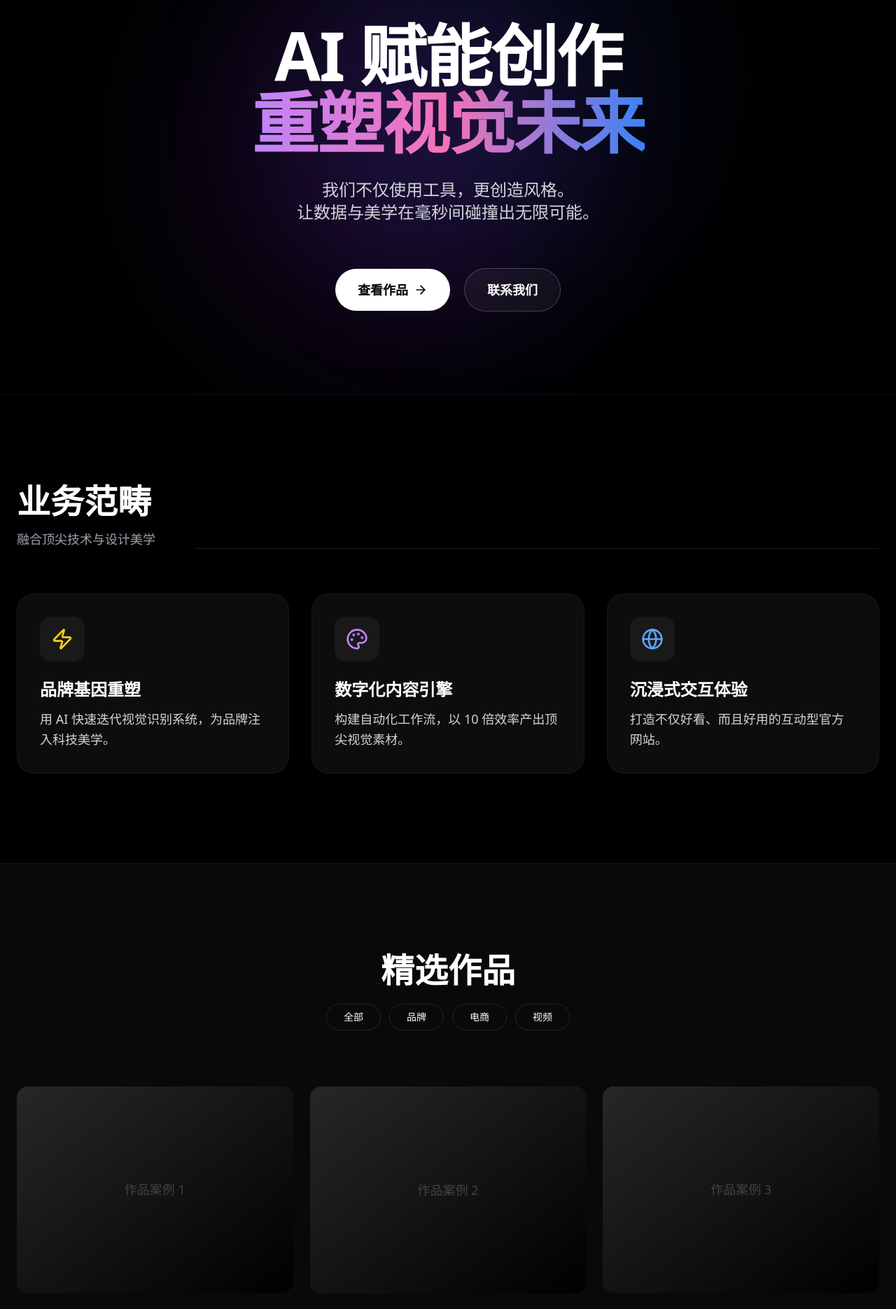
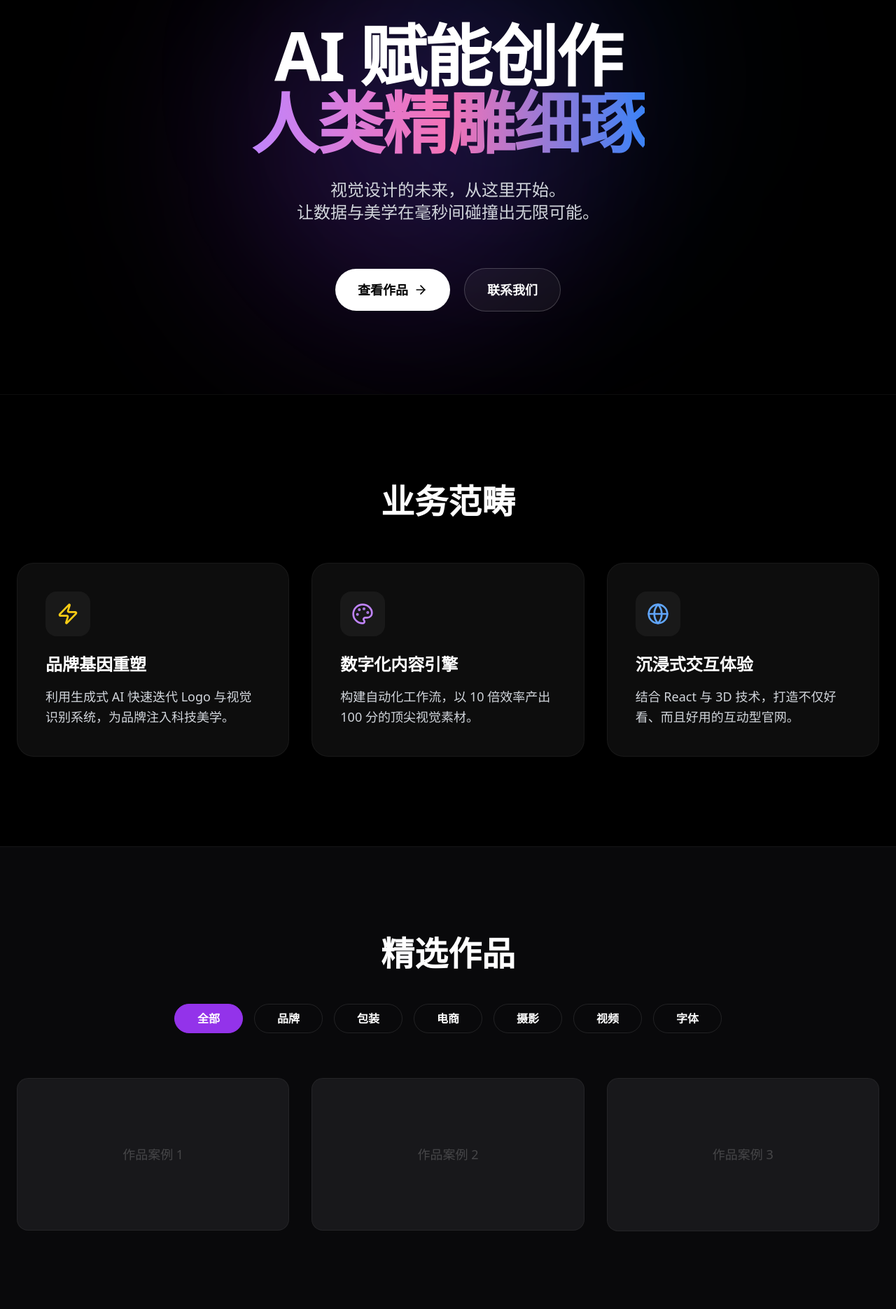
Before and after one commit to 1524352/my-design-site, a React (Vite) app: page / in a window 1280 px wide. Shown: the part 237-2107 px from the top of the page at 70% size. Built offline with nearby package versions, Linux system fonts and the light colour scheme.

Commit message:
restore classic premium UI and update contact info

```diff
--- a/src/App.tsx
+++ b/src/App.tsx
@@ -2,59 +2,51 @@ import React, { useState, useEffect } from 'react';
 import { motion, AnimatePresence } from 'framer-motion';
 import {
   Sparkles, ArrowRight, Brain, Zap, Palette, Globe,
-  ArrowLeft, Mail, MessageCircle, Layers, Phone
+  ArrowLeft, Mail, MessageCircle, Layers
 } from 'lucide-react';
 
-// --- 核心数据 ---
+// --- 数据定义 ---
 
-const services = [
-  {
-    icon: <Zap className="w-8 h-8 text-yellow-400" />,
-    title: "品牌基因重塑",
-    desc: "用 AI 快速迭代视觉识别系统，为品牌注入科技美学。"
-  },
-  {
-    icon: <Palette className="w-8 h-8 text-purple-400" />,
-    title: "数字化内容引擎",
-    desc: "构建自动化工作流，以 10 倍效率产出顶尖视觉素材。"
-  },
-  {
-    icon: <Globe className="w-8 h-8 text-blue-400" />,
-    title: "沉浸式交互体验",
-    desc: "打造不仅好看、而且好用的互动型官方网站。"
-  }
+const categories = [
+  { id: 'all', name: '全部' },
+  { id: 'branding', name: '品牌' },
+  { id: 'packaging', name: '包装' },
+  { id: 'ecommerce', name: '电商' },
+  { id: 'photography', name: '摄影' },
+  { id: 'video', name: '视频' },
+  { id: 'font', name: '字体' },
 ];
 
-// 团队成员 - 已更新为罗小总系列 + 彩色亚洲帅哥头像
 const teamMembers = [
   {
     name: "罗小总",
-    role: "创始人",
-    // 帅气亚洲男生1 (商务范)
-    image: "https://images.unsplash.com/photo-1560250097-0b93528c311a?w=400&h=400&fit=crop&q=80"
+    role: "创始人 & 创意总监",
+    desc: "10年 4A 广告公司经验，致力于探索 AI 与人类创意的边界。",
+    image: "https://images.unsplash.com/photo-1560250097-0b93528c311a?w=400&h=400&fit=crop"
   },
   {
     name: "黎小总",
-    role: "AI 架构师",
-    // 帅气亚洲男生2 (极客范)
-    image: "https://images.unsplash.com/photo-1519085360753-af0119f7cbe7?w=400&h=400&fit=crop&q=80"
+    role: "首席 AI 架构师",
+    desc: "前硅谷算法工程师，负责开发 Studio 专属的生成式设计工作流。",
+    image: "https://images.unsplash.com/photo-1519085360753-af0119f7cbe7?w=400&h=400&fit=crop"
   },
   {
     name: "段小总",
-    role: "设计总监",
-    // 帅气亚洲男生3 (艺术范)
-    image: "https://images.unsplash.com/photo-1506794778202-cad84cf45f1d?w=400&h=400&fit=crop&q=80"
+    role: "资深视觉设计师",
+    desc: "对色彩与排版有极致追求，擅长将冷冰冰的技术转化为有温度的设计。",
+    image: "https://images.unsplash.com/photo-1506794778202-cad84cf45f1d?w=400&h=400&fit=crop"
   },
   {
     name: "黄小总",
-    role: "交付经理",
-    // 帅气亚洲男生4 (亲和力)
-    image: "https://images.unsplash.com/photo-1507003211169-0a1dd7228f2d?w=400&h=400&fit=crop&q=80"
+    role: "项目交付经理",
+    desc: "确保每一个创意都能按时、高质量地落地，是客户最信赖的伙伴。",
+    image: "https://images.unsplash.com/photo-1507003211169-0a1dd7228f2d?w=400&h=400&fit=crop"
   }
 ];
 
 function App() {
   const [currentPage, setCurrentPage] = useState('home');
+  const [activeCategory, setActiveCategory] = useState('all');
 
   useEffect(() => {
     window.scrollTo(0, 0);
@@ -79,9 +71,9 @@ function App() {
       initial={{ opacity: 0 }}
       animate={{ opacity: 1 }}
       exit={{ opacity: 0 }}
-      transition={{ duration: 0.5 }}
-      className="min-h-screen bg-black text-white selection:bg-purple-500 selection:text-white font-sans"
+      className="min-h-screen bg-black text-white selection:bg-purple-500 selection:text-white"
     >
+      {/* 导航栏 */}
       <nav className="fixed w-full z-50 px-6 py-6 bg-black/60 backdrop-blur-xl border-b border-white/5">
         <div className="max-w-7xl mx-auto flex justify-between items-center">
           <div
@@ -89,16 +81,16 @@ function App() {
             onClick={() => window.scrollTo({ top: 0, behavior: 'smooth' })}
           >
             <Brain className="w-8 h-8 text-purple-500" />
-            <span className="font-bold">HAIKE</span> <span className="text-purple-500 font-light">AI STUDIO</span>
+            HAIKE <span className="text-purple-500 font-light">AI STUDIO</span>
           </div>
 
-          <div className="hidden md:flex items-center gap-8 text-sm font-medium tracking-wide">
-            <button onClick={() => scrollToSection('about')} className="hover:text-purple-400 transition-colors">关于我们</button>
+          <div className="hidden md:flex gap-8 text-sm font-medium items-center">
+            <button onClick={() => window.scrollTo({top:0, behavior:'smooth'})} className="hover:text-purple-400 transition-colors">关于我们</button>
             <button onClick={() => scrollToSection('services')} className="hover:text-purple-400 transition-colors">业务范畴</button>
             <button onClick={() => scrollToSection('work')} className="hover:text-purple-400 transition-colors">精选作品</button>
             <button
               onClick={() => setCurrentPage('contact')}
-              className="px-6 py-2 bg-white text-black rounded-full font-bold hover:bg-purple-600 hover:text-white transition-all duration-300"
+              className="px-6 py-2 bg-white text-black rounded-full font-bold hover:bg-purple-600 hover:text-white transition-all"
             >
               联系我们
             </button>
@@ -106,8 +98,9 @@ function App() {
         </div>
       </nav>
 
-      <section id="about" className="relative min-h-screen flex items-center justify-center px-6 pt-20 overflow-hidden">
-        <div className="absolute inset-0 w-full h-full pointer-events-none">
+      {/* 英雄视觉区 */}
+      <section className="relative min-h-screen flex items-center justify-center px-6 pt-20 overflow-hidden">
+        <div className="absolute inset-0 pointer-events-none">
           <div className="absolute top-1/4 left-1/4 w-[500px] h-[500px] bg-purple-600/20 rounded-full blur-[128px]" />
           <div className="absolute bottom-1/4 right-1/4 w-[500px] h-[500px] bg-blue-600/10 rounded-full blur-[128px]" />
         </div>
@@ -116,41 +109,26 @@ function App() {
           <motion.div
             initial={{ opacity: 0, y: 20 }}
             animate={{ opacity: 1, y: 0 }}
-            className="inline-flex items-center gap-2 px-4 py-2 rounded-full bg-white/5 border border-white/10 text-purple-300 backdrop-blur-sm"
+            className="inline-flex items-center gap-2 px-4 py-2 rounded-full bg-white/5 border border-white/10 text-purple-300"
           >
             <Sparkles className="w-4 h-4" />
             <span className="text-sm font-medium tracking-widest uppercase">AI Meets Creativity</span>
           </motion.div>
 
-          <motion.h1
-            initial={{ opacity: 0, y: 30 }}
-            animate={{ opacity: 1, y: 0 }}
-            transition={{ delay: 0.1 }}
-            className="text-6xl md:text-8xl font-bold tracking-tight leading-none"
-          >
+          <h1 className="text-6xl md:text-8xl font-bold tracking-tight leading-none">
             AI 赋能创作
             <br />
             <span className="text-transparent bg-clip-text bg-gradient-to-r from-purple-400 via-pink-400 to-blue-500">
-              重塑视觉未来
+              人类精雕细琢
             </span>
-          </motion.h1>
+          </h1>
 
-          <motion.p
-            initial={{ opacity: 0, y: 30 }}
-            animate={{ opacity: 1, y: 0 }}
-            transition={{ delay: 0.2 }}
-            className="text-xl md:text-2xl text-gray-300 max-w-2xl mx-auto font-light leading-relaxed"
-          >
-            我们不仅使用工具，更创造风格。
+          <p className="text-xl md:text-2xl text-gray-300 max-w-2xl mx-auto font-light leading-relaxed">
+            视觉设计的未来，从这里开始。
             <br />让数据与美学在毫秒间碰撞出无限可能。
-          </motion.p>
+          </p>
 
-          <motion.div
-            initial={{ opacity: 0, y: 30 }}
-            animate={{ opacity: 1, y: 0 }}
-            transition={{ delay: 0.3 }}
-            className="flex flex-col sm:flex-row gap-5 justify-center items-center pt-8"
-          >
+          <div className="flex flex-col sm:flex-row gap-5 justify-center items-center pt-8">
             <button
               onClick={() => scrollToSection('work')}
               className="px-8 py-4 bg-white text-black rounded-full font-bold text-lg hover:bg-gray-200 transition-all flex items-center gap-2 group"
@@ -158,33 +136,30 @@ function App() {
               查看作品
               <ArrowRight className="w-5 h-5 group-hover:translate-x-1 transition-transform" />
             </button>
+
             <button
               onClick={() => setCurrentPage('contact')}
-              className="px-8 py-4 bg-white/5 text-white border border-white/20 rounded-full font-bold text-lg hover:bg-white/10 hover:border-white transition-all"
+              className="px-8 py-4 bg-white/5 text-white border border-white/20 rounded-full font-bold text-lg hover:bg-white/10 transition-all"
             >
               联系我们
             </button>
-          </motion.div>
+          </div>
         </div>
       </section>
 
+      {/* 业务范畴 */}
       <section id="services" className="py-32 px-6 border-t border-white/5">
         <div className="max-w-7xl mx-auto">
-          <div className="flex flex-col md:flex-row justify-between items-end mb-16 gap-6">
-            <div>
-              <h2 className="text-4xl md:text-5xl font-bold mb-4">业务范畴</h2>
-              <p className="text-gray-400 text-lg">融合顶尖技术与设计美学</p>
-            </div>
-            <div className="w-full md:w-auto h-px bg-white/10 flex-1 ml-8" />
-          </div>
-
+          <h2 className="text-4xl md:text-5xl font-bold mb-16 text-center">业务范畴</h2>
           <div className="grid md:grid-cols-3 gap-8">
-            {services.map((service, i) => (
-              <div key={i} className="p-8 rounded-3xl bg-white/5 border border-white/5 hover:border-purple-500/50 hover:bg-white/10 transition-all duration-300 group">
-                <div className="mb-6 p-4 rounded-2xl bg-white/5 w-fit group-hover:scale-110 transition-transform duration-500">
-                  {service.icon}
-                </div>
-                <h3 className="text-2xl font-bold mb-3">{service.title}</h3>
+            {[
+              { icon: <Zap className="w-8 h-8 text-yellow-400" />, title: "品牌基因重塑", desc: "利用生成式 AI 快速迭代 Logo 与视觉识别系统，为品牌注入科技美学。" },
+              { icon: <Palette className="w-8 h-8 text-purple-400" />, title: "数字化内容引擎", desc: "构建自动化工作流，以 10 倍效率产出 100 分的顶尖视觉素材。" },
+              { icon: <Globe className="w-8 h-8 text-blue-400" />, title: "沉浸式交互体验", desc: "结合 React 与 3D 技术，打造不仅好看、而且好用的互动型官网。" }
+            ].map((service, i) => (
+              <div key={i} className="p-10 rounded-3xl bg-white/5 border border-white/5 hover:bg-white/10 transition-all group">
+                <div className="mb-6 p-4 rounded-2xl bg-white/5 w-fit group-hover:scale-110 transition-transform">{service.icon}</div>
+                <h3 className="text-2xl font-bold mb-4">{service.title}</h3>
                 <p className="text-gray-300 text-lg leading-relaxed">{service.desc}</p>
               </div>
             ))}
@@ -192,31 +167,29 @@ function App() {
         </div>
       </section>
 
+      {/* 作品展示 */}
       <section id="work" className="py-32 px-6 border-t border-white/5 bg-zinc-950">
         <div className="max-w-7xl mx-auto">
-          <div className="text-center mb-20">
-            <h2 className="text-4xl md:text-5xl font-bold mb-6">精选作品</h2>
-            <div className="flex flex-wrap justify-center gap-3">
-              {['全部', '品牌', '电商', '视频'].map((cat) => (
-                <button key={cat} className="px-6 py-2 rounded-full border border-white/10 hover:bg-white hover:text-black transition-all text-sm font-medium">
-                  {cat}
+          <h2 className="text-4xl md:text-5xl font-bold mb-12 text-center">精选作品</h2>
+          <div className="flex flex-wrap justify-center gap-4 mb-16">
+            {categories.map((cat) => (
+              <button
+                key={cat.id}
+                onClick={() => setActiveCategory(cat.id)}
+                className={`px-8 py-2 rounded-full text-base font-bold transition-all border ${
+                  activeCategory === cat.id ? 'bg-purple-600 border-purple-600 text-white' : 'bg-transparent border-white/10 text-white hover:bg-white/5'
+                }`}
+              >
+                {cat.name}
               </button>
             ))}
           </div>
-          </div>
-
-          <div className="grid md:grid-cols-2 lg:grid-cols-3 gap-6">
-            {[1, 2, 3, 4, 5, 6].map((item) => (
-              <div key={item} className="group relative aspect-[4/3] bg-zinc-900 rounded-2xl overflow-hidden cursor-pointer">
-                <div className="absolute inset-0 bg-gradient-to-br from-zinc-800 to-black group-hover:scale-105 transition-transform duration-700" />
-                <div className="absolute inset-0 flex items-center justify-center">
-                  <span className="text-white/20 text-lg font-medium">作品案例 {item}</span>
-                </div>
-                <div className="absolute inset-0 bg-purple-900/80 opacity-0 group-hover:opacity-100 transition-opacity duration-300 flex items-center justify-center">
-                  <div className="text-center transform translate-y-4 group-hover:translate-y-0 transition-transform duration-300">
-                    <p className="text-white font-bold text-xl mb-2">项目名称</p>
-                    <p className="text-white/80 text-sm">点击查看详情</p>
-                  </div>
+          <div className="grid md:grid-cols-3 gap-8 min-h-[400px]">
+            {[1, 2, 3].map((item) => (
+              <div key={item} className="group relative aspect-video bg-zinc-900 rounded-2xl overflow-hidden border border-white/5 cursor-pointer">
+                <div className="absolute inset-0 flex items-center justify-center text-white/20 text-lg">作品案例 {item}</div>
+                <div className="absolute inset-0 bg-purple-900/80 opacity-0 group-hover:opacity-100 transition-opacity flex items-center justify-center">
+                  <span className="text-white text-xl font-bold">查看详情</span>
                 </div>
               </div>
             ))}
@@ -224,21 +197,24 @@ function App() {
         </div>
       </section>
 
+      {/* 底部引导 */}
       <section className="py-32 px-6 text-center">
         <div className="max-w-4xl mx-auto space-y-8">
           <h2 className="text-4xl md:text-6xl font-bold tracking-tight">准备好开始了吗？</h2>
-          <p className="text-xl text-gray-400">让我们一起探索 AI 设计的无限边界。</p>
-          <button
-            onClick={() => setCurrentPage('contact')}
-            className="px-10 py-5 bg-white text-black rounded-full font-bold text-xl hover:scale-105 transition-transform"
-          >
-            立即咨询
+          <p className="text-xl text-gray-400">让我们一起探索 AI 赋能设计的无限边界。</p>
+          <div className="pt-8">
+            <button onClick={() => setCurrentPage('contact')} className="px-12 py-6 bg-white text-black rounded-full font-bold text-2xl hover:scale-105 transition-transform shadow-[0_0_40px_rgba(255,255,255,0.1)]">
+              开始合作
             </button>
+          </div>
         </div>
       </section>
 
-      <footer className="py-8 border-t border-white/10 text-center text-gray-500 text-sm">
-        <p>© 2026 HAIKE AI STUDIO. All Rights Reserved.</p>
+      <footer className="py-12 border-t border-white/5 px-6 bg-black text-center">
+        <div className="max-w-7xl mx-auto flex flex-col md:flex-row justify-between items-center gap-6">
+          <div className="text-white/40 text-base">© 2026 HAIKE AI STUDIO. 保留所有权利。</div>
+          <div className="text-xl font-bold text-white">haike-ai.zeabur.app</div>
+        </div>
       </footer>
     </motion.div>
   );
@@ -246,77 +222,55 @@ function App() {
   // --- 联系我们页面 ---
   const Contact = () => (
     <motion.div
-      initial={{ opacity: 0, x: 20 }}
-      animate={{ opacity: 1, x: 0 }}
-      exit={{ opacity: 0, x: -20 }}
-      transition={{ duration: 0.5 }}
-      className="min-h-screen bg-black text-white selection:bg-purple-500 selection:text-white font-sans"
+      initial={{ opacity: 0, x: 20 }} animate={{ opacity: 1, x: 0 }} exit={{ opacity: 0, x: -20 }}
+      className="min-h-screen bg-black text-white selection:bg-purple-500"
     >
-      <nav className="fixed w-full z-50 px-6 py-6">
-        <div className="max-w-7xl mx-auto flex justify-between items-center">
+      <nav className="fixed w-full z-50 px-6 py-6 flex justify-between items-center">
         <button
           onClick={() => setCurrentPage('home')}
-            className="flex items-center gap-2 text-white/80 hover:text-white transition-colors group px-4 py-2 rounded-full bg-white/5 backdrop-blur-md border border-white/10"
+          className="flex items-center gap-2 text-white hover:text-purple-500 transition-colors group px-4 py-2 rounded-full bg-white/5 border border-white/10"
         >
           <ArrowLeft className="w-5 h-5 group-hover:-translate-x-1 transition-transform" />
-            <span>返回首页</span>
+          <span className="font-bold">返回首页</span>
         </button>
+        <div className="text-xl font-bold flex items-center gap-2">
+          <Brain className="w-6 h-6 text-purple-500" /> HAIKE AI
         </div>
       </nav>
 
       <div className="max-w-7xl mx-auto px-6 pt-32 pb-20">
         <div className="grid md:grid-cols-2 gap-16 items-start">
-          {/* 左侧：联系信息 */}
           <div className="space-y-12">
             <div>
-              <h1 className="text-5xl md:text-6xl font-bold mb-6">建立连接</h1>
-              <p className="text-xl text-gray-400 leading-relaxed">
-                无论是项目合作，还是加入我们，<br />我们随时期待您的来信。
-              </p>
+              <h1 className="text-5xl md:text-7xl font-bold mb-6">建立连接</h1>
+              <p className="text-xl text-gray-400 leading-relaxed">无论是项目合作，还是技术咨询，我们随时期待您的交流。</p>
             </div>
 
             <div className="space-y-8">
-              {/* 微信咨询 */}
-              <div className="flex items-start gap-6 p-8 rounded-3xl bg-white/5 border border-white/5 hover:bg-white/10 transition-all">
-                <MessageCircle className="w-8 h-8 text-green-400 mt-1" />
-                <div>
-                  <h3 className="text-xl font-bold mb-2">微信咨询</h3>
-                  <p className="text-gray-300 text-lg mb-1">Haike_AI_Studio</p>
-                  <p className="text-green-400 font-bold text-lg">罗总：15243527266</p>
+              <div className="p-8 rounded-3xl bg-white/5 border border-white/5 hover:bg-white/10 transition-all">
+                <MessageCircle className="w-8 h-8 text-green-400 mb-4" />
+                <h3 className="text-xl font-bold mb-1">微信咨询</h3>
+                <p className="text-gray-300">Haike_AI_Studio</p>
+                <p className="text-green-400 font-bold text-xl mt-2">罗总：15243527266</p>
               </div>
-              </div>
-
-              {/* 商务合作 */}
-              <div className="flex items-start gap-6 p-8 rounded-3xl bg-white/5 border border-white/5 hover:bg-white/10 transition-all">
-                <Mail className="w-8 h-8 text-purple-400 mt-1" />
-                <div>
-                  <h3 className="text-xl font-bold mb-2">商务合作</h3>
-                  <p className="text-gray-300 text-lg mb-1">hello@haike-ai.com</p>
-                  <p className="text-purple-400 font-bold text-lg">2097726768@qq.com</p>
-                </div>
+              <div className="p-8 rounded-3xl bg-white/5 border border-white/5 hover:bg-white/10 transition-all">
+                <Mail className="w-8 h-8 text-purple-400 mb-4" />
+                <h3 className="text-xl font-bold mb-1">商务合作</h3>
+                <p className="text-gray-300">hello@haike-ai.com</p>
+                <p className="text-purple-400 font-bold text-xl mt-2">2097726768@qq.com</p>
               </div>
             </div>
           </div>
 
-          {/* 右侧：团队展示 (全彩) */}
           <div>
-            <h2 className="text-2xl font-bold mb-8 flex items-center gap-3">
-              <Layers className="w-6 h-6 text-purple-500" />
-              核心团队
-            </h2>
+            <h2 className="text-2xl font-bold mb-8 flex items-center gap-2"><Layers className="text-purple-500" /> 核心团队</h2>
             <div className="grid grid-cols-2 gap-4">
-              {teamMembers.map((member, i) => (
-                <div key={i} className="group relative aspect-square bg-zinc-900 rounded-2xl overflow-hidden border border-white/5">
-                  {/* 全彩图片，移除 grayscale */}
-                  <img
-                    src={member.image}
-                    alt={member.name}
-                    className="w-full h-full object-cover group-hover:scale-105 transition-transform duration-700"
-                  />
-                  {/* 渐变遮罩 */}
-                  <div className="absolute inset-0 bg-gradient-to-t from-black/90 via-black/20 to-transparent flex flex-col justify-end p-5">
-                    <p className="text-white font-bold text-lg">{member.name}</p>
-                    <p className="text-purple-300 text-sm">{member.role}</p>
+              {teamMembers.map((m, i) => (
+                <div key={i} className="group relative aspect-square rounded-2xl overflow-hidden bg-zinc-900 border border-white/5">
+                  <img src={m.image} alt={m.name} className="w-full h-full object-cover transition-transform duration-500 group-hover:scale-110" />
+                  <div className="absolute inset-0 bg-gradient-to-t from-black via-transparent to-transparent p-4 flex flex-col justify-end">
+                    <p className="font-bold text-lg">{m.name}</p>
+                    <p className="text-purple-300 text-sm">{m.role}</p>
                   </div>
                 </div>
               ))}
```
Lines whose indentation alone changed are shown as unchanged.
